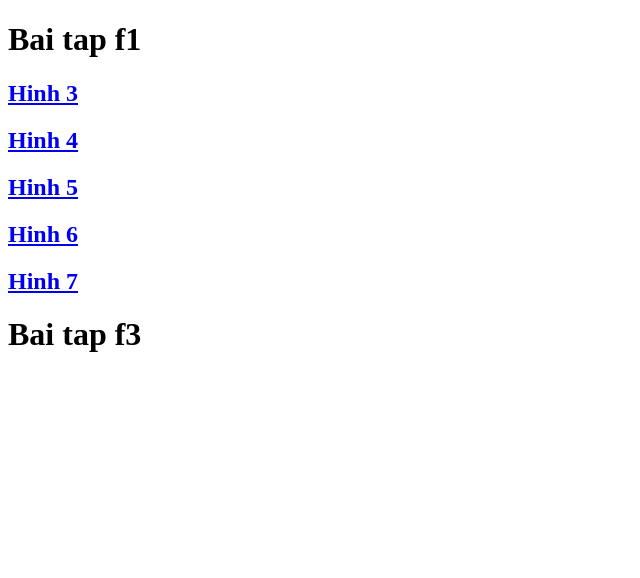
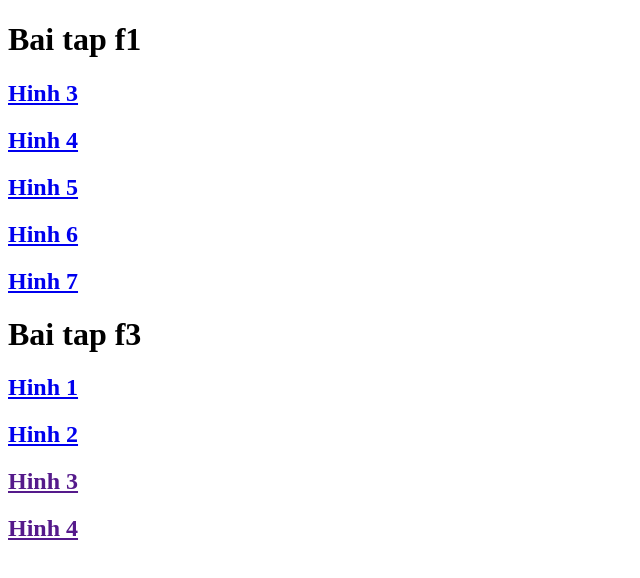
Before and after one commit to nhattran060808-arch/nhattran.github.io, a plain HTML site: page index.html in a window 1280 px wide. Shown: the whole page, without its empty margins (0-640 px from the left). Drawn offline with Linux system fonts and the light colour scheme.

Commit message:
Update index.html

```diff
--- a/index.html
+++ b/index.html
@@ -12,8 +12,10 @@
         <h2><a href="D:\12a14-tranminhnhat\Baif2\hinh6.html">Hinh 6</a></h2>
         <h2><a href="D:\12a14-tranminhnhat\Baif2\hinh7.html">Hinh 7</a></h2>
         <h1>Bai tap f3</h1>
-        <h2><a href="baitapf3/hinh1.html"Hinh 1</a></h2>
-        <h2><a href="</h2>
+        <h2><a href="baitapf3/hinh1.html">Hinh 1</a></h2>
+        <h2><a href="baitapf3/hinh2.html">Hinh 2</a></h2>
+        <h2><a href="">Hinh 3</a></h2>
+        <h2><a href="">Hinh 4</a></h2>
 
     </body>
 
```
